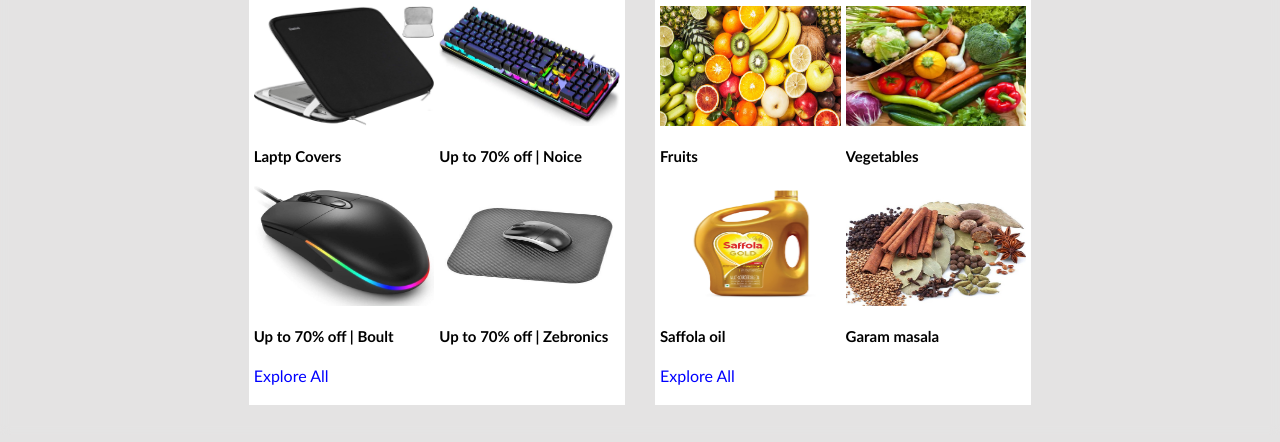
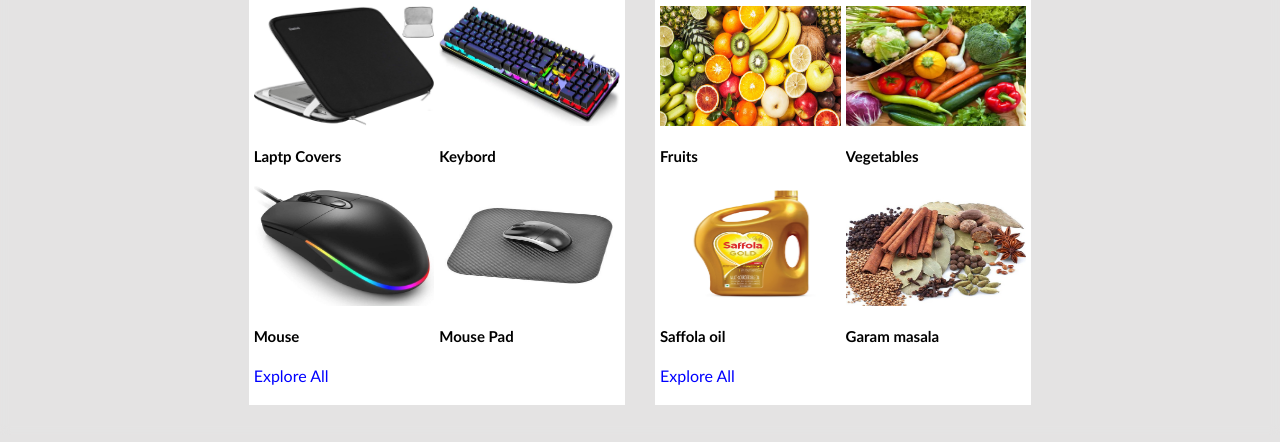
Before and after one commit to Meettomb/Amazon, a plain HTML site: page index.html in a window 1280 px wide. Shown: the part 1440-1882 px from the top of the page. Drawn offline with nearby package versions, Linux system fonts and the light colour scheme.

Commit message:
Update Files

```diff
--- a/index.html
+++ b/index.html
@@ -352,15 +352,15 @@
                 </section>
                 <section id="home-storage">
                     <img class="deal_image" src="IMAGE/deal22.jpg" alt="">
-                    <h2>Up to 70% off | Noice</h2>
+                    <h2>Keybord</h2>
                 </section>
                 <section id="lighting">
                     <img class="deal_image" src="IMAGE/deal23.jpg" alt="">
-                    <h2>Up to 70% off | Boult</h2>
+                    <h2>Mouse</h2>
                 </section>
                 <section id="offers">
                     <img class="deal_image" src="IMAGE/deal24.jpg" alt="">
-                    <h2>Up to 70% off | Zebronics</h2>
+                    <h2>Mouse Pad</h2>
                 </section>
                 <section>
                     <a class="a" href="">Explore All</a>
```
